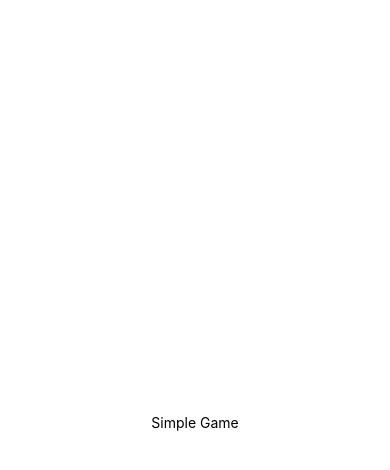
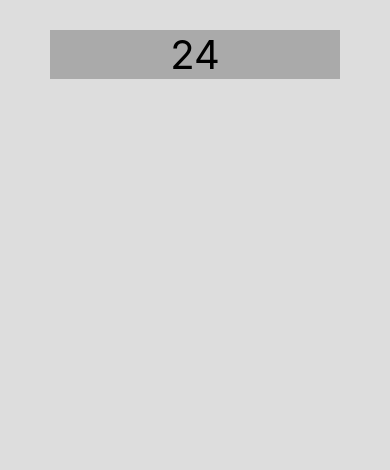
Before and after one commit to pablogarciamoralez/SimpleGameReactNative, a React Native app: screen / in a window 390 px wide. Shown: the top 470 px of the page. Built offline with nearby package versions, Linux system fonts and the light colour scheme.

Commit message:
first component: random number generator

```diff
--- a/App.js
+++ b/App.js
@@ -1,20 +1,6 @@
-import { StatusBar } from "expo-status-bar";
-import { StyleSheet, Text, View } from "react-native";
+import React from "react";
+import Game from "./src/components/Game";
 
 export default function App() {
-  return (
-    <View style={styles.container}>
-      <Text>Simple Game</Text>
-      <StatusBar style="auto" />
-    </View>
-  );
+  return <Game></Game>;
 }
-
-const styles = StyleSheet.create({
-  container: {
-    flex: 1,
-    backgroundColor: "#fff",
-    alignItems: "center",
-    justifyContent: "center",
-  },
-});
--- /dev/null
+++ b/src/components/Game.jsx
@@ -0,0 +1,39 @@
+import React from "react";
+import { StatusBar } from "expo-status-bar";
+import { StyleSheet, Text, View } from "react-native";
+
+// export default function Game() {
+//   return (
+//     <View style={styles.container}>
+//       <Text>Simple Game</Text>
+//       <StatusBar style="auto" />
+//     </View>
+//   );
+// }
+
+export default class Game extends React.Component {
+  target = 10 + Math.floor(40 * Math.random());
+  render() {
+    return (
+      <View style={styles.container}>
+        <Text style={styles.target}>{this.target}</Text>
+      </View>
+    );
+  }
+}
+
+const styles = StyleSheet.create({
+  container: {
+    flex: 1,
+    backgroundColor: "#ddd",
+    paddingTop: 30,
+    // alignItems: "center",
+    // justifyContent: "center",
+  },
+  target: {
+    fontSize: 40,
+    backgroundColor: "#aaa",
+    marginHorizontal: 50,
+    textAlign: "center",
+  },
+});
```
